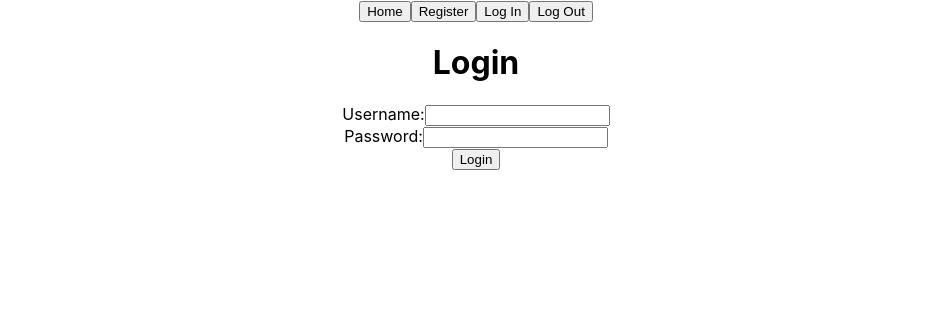
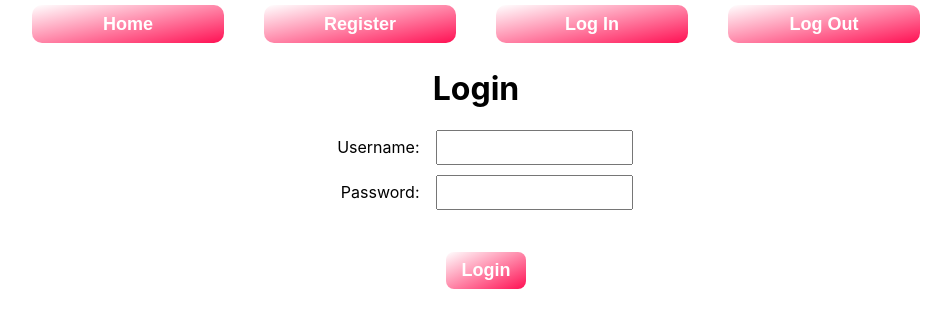
Before and after one commit to josephlarrivy/react-flask-chat-app-client, a React (Create React App) app: page /login in a window 1280 px wide. Shown: the top 328 px of the page, without its empty margins (164-1115 px from the left). Built offline with nearby package versions, Linux system fonts and the light colour scheme; no server answers.

Commit message:
building out css

```diff
--- a/src/components/ChatRoom.js
+++ b/src/components/ChatRoom.js
@@ -67,26 +67,41 @@ const ChatRoom = () => {
 
   return (
     <div>
-      <div id='navbar-container'>
+      <div id='navbar-container-chatroom'>
         <Navbar />
       </div>
 
-      <div id='content-container'>
+      <div id='content-container-chatroom'>
         <h1>Joined <b>{chatName}</b> as <b>{username}</b></h1>
         <p>{chatCode}</p>
-        <ul>
+
+
+        <div id='chat-display-container'>
+          <div id='chat-container'>
+            <span id='live-chat-area'>
               {messages.map((message, i) => (
-            <li key={i}>{message}</li>
+                <p key={i}>{message}</p>
               ))}
-        </ul>
-        <form onSubmit={handleSubmit}>
+            </span>
+            <form className='input-form' onSubmit={handleSubmit}>
               <input
+                type="text-area"
                 value={input}
                 onChange={e => setInput(e.target.value)}
               />
               <button type="submit">Send</button>
             </form>
           </div>
+          <div id='right-container'>
+
+          </div>
+        </div>
+
+
+
+
+
+      </div>
     </div>
   );
 };
--- a/src/components/Home.js
+++ b/src/components/Home.js
@@ -4,6 +4,8 @@ import axios from 'axios'
 
 import useLocalStorage from "../hooks/useLocalStorage";
 import Navbar from "./Navbar";
+
+import'./styles/Home.css'
 
 const Home = () => {
 
@@ -65,9 +67,15 @@ const Home = () => {
 
   return (
     <div>
+      <div id='navbar-container-home'>
         <Navbar />
+      </div>
+
+      <div id='content-container-home'>
 
       <h1>Welcome to the Chat App!</h1>
+<br></br>
+<br></br>
 
         {currentUser
           ?
@@ -78,7 +86,7 @@ const Home = () => {
           </>
           :
           <>
-          <p>Register to create chats or use a private code to enter and existing chat</p>
+            <p>Register to create a chat or use a private code to enter and existing chat</p>
             <button onClick={() => navigate('/register')}>Register</button>
             <button onClick={() => setCreateOrJoin('join')}>Join</button>
           </>
@@ -87,18 +95,19 @@ const Home = () => {
 
         {createOrJoin === 'create' &&
           <form onSubmit={handleCreateChat}>
-          <input type="text" placeholder="create chat name" value={inputValue} onChange={(e) => setInputValue(e.target.value)} />
-          <button type="submit">Create</button>
+            <input className="form-input-home" type="text" placeholder="create chat name" value={inputValue} onChange={(e) => setInputValue(e.target.value)} />
+            <br></br>
+            <button type="submit-home">Create</button>
           </form>
         }
         {createOrJoin === 'join' &&
           <form onSubmit={handleGetChatByCode}>
-          <input type="text" placeholder="enter private code" value={inputValue} onChange={(e) => setInputValue(e.target.value)} />
-          <button type="submit">Join</button>
+            <input className="form-input-home" type="text" placeholder="enter private code" value={inputValue} onChange={(e) => setInputValue(e.target.value)} />
+            <br></br>
+            <button type="submit-home">Join</button>
           </form>
         }
-
-
+      </div>
     </div>
   );
 }
--- a/src/components/Login.js
+++ b/src/components/Login.js
@@ -4,6 +4,7 @@ import { useNavigate } from 'react-router-dom';
 import useLocalStorage from "../hooks/useLocalStorage";
 import Navbar from './Navbar';
 
+import './styles/Login.css'
 
 const Login = () => {
 
@@ -42,20 +43,41 @@ const Login = () => {
 
   return (
     <div>
-      <Navbar />
 
-      <h1>Login</h1>
-      <label>
-        Username:
-        <input type="text" value={username} onChange={handleUsernameChange} />
-      </label>
-      <br />
-      <label>
-        Password:
-        <input type="password" value={password} onChange={handlePasswordChange} />
-      </label>
-      <br />
-      <button onClick={handleLogin}>Login</button>
+
+
+      <div id='navbar-container-login'>
+        <Navbar />
+      </div>
+
+
+
+
+      <div id='content-container-login'>
+        <h1>Login</h1>
+        <form className='form-container-login'>
+
+
+        <div className='form-input-login'>
+          <label className='form-label-login'>Username:</label>
+            <input className='form-text-login' type="text" value={username} onChange={handleUsernameChange} />
+        </div>
+
+
+
+        <div className='form-input-login'>
+          <label className='form-label-login'>Password:</label>
+          <input className='form-text-login' type="password" value={password} onChange={handlePasswordChange} />
+
+        </div>
+
+          <button className='form-submit-login' onClick={handleLogin}>Login</button>
+        </form>
+      </div>
+
+
+
+
     </div>
   );
 };
--- a/src/components/Navbar.js
+++ b/src/components/Navbar.js
@@ -2,6 +2,7 @@ import React from "react";
 import { useNavigate } from "react-router-dom";
 import useLocalStorage from '../hooks/useLocalStorage';
 
+import './styles/Navbar.css'
 
 const Navbar = () => {
 
@@ -9,12 +10,18 @@ const Navbar = () => {
 
   const navigate = useNavigate()
 
+  const logOut = () => {
+    localRemoveUsername()
+    navigate('/')
+  }
+
   return (
-    <div>
+    <div id="navbar-self-container">
+      <div className="circle"></div>
       <button onClick={() => navigate('/')}>Home</button>
       <button onClick={() => navigate('/register')}>Register</button>
       <button onClick={() => navigate('/login')}>Log In</button>
-      <button onClick={() => localRemoveUsername()}>Log Out</button>
+      <button onClick={() => logOut()}>Log Out</button>
     </div>
   )
 }
--- a/src/components/Register.js
+++ b/src/components/Register.js
@@ -3,6 +3,7 @@ import axios from 'axios';
 import { useNavigate } from 'react-router-dom';
 import useLocalStorage from '../hooks/useLocalStorage';
 import Navbar from './Navbar';
+import './styles/Register.css'
 
 const Register = () => {
   const [localStoreUsername, localRemoveUsername, localRetrieveUsername] = useLocalStorage();
@@ -45,21 +46,28 @@ const Register = () => {
 
   return (
     <div>
-      <Navbar />
-      <h1>Register</h1>
-      <label>
-        Username:
-        <input type="text" value={username} onChange={handleUsernameChange} />
-      </label>
-      <label>
-        Password:
-        <input type="password" value={password} onChange={handlePasswordChange} />
-      </label>
-      <label>
-        Email:
-        <input type="email" value={email} onChange={handleEmailChange} />
-      </label>
-      <button onClick={handleRegister}>Register</button>
+      <div id='navbar-container-register'>
+        <Navbar />
+      </div>
+
+      <div id='content-container-register'>
+        <h1>Register</h1>
+        <form className='form-container-register'>
+          <div className='form-input-register'>
+            <label className='form-label-register'>Username:</label>
+            <input className='form-text-register' type="text" value={username} onChange={handleUsernameChange} />
+          </div>
+          <div className='form-input-register'>
+            <label className='form-label-register'>Password:</label>
+            <input className='form-text-register' type="password" value={password} onChange={handlePasswordChange} />
+          </div>
+          <div className='form-input-register'>
+            <label className='form-label-register'>Email:</label>
+            <input className='form-text-register' type="email" value={email} onChange={handleEmailChange} />
+          </div>
+          <button className='form-submit-register' onClick={handleRegister}>Register</button>
+        </form>
+      </div>
     </div>
   );
 };
--- a/src/components/styles/ChatRoom.css
+++ b/src/components/styles/ChatRoom.css
@@ -1,14 +1,67 @@
-#navbar-container {
+#navbar-container-chatroom {
     position: absolute;
     width: 100%;
     height: 6vh;
-    background-color: aqua;
 }
 
-#content-container {
+#content-container-chatroom {
     margin-top: 6vh;
     height: 94vh;
     width: 100vw;
     position: absolute;
-    /* background-color: beige; */
+    background-color: white;
+    overflow: hidden;
 }
+
+#chat-display-container {
+    display: flex;
+    flex-direction: row;
+    justify-content: space-around;
+}
+
+.input-form {
+    width: 100%;
+    margin-top: 85%;
+    background-color: white;
+}
+
+#live-chat-area {
+    height: 10%;
+    overflow-y: scroll;
+}
+
+.input-form input {
+    width: 80%;
+    height: 50px;
+}
+
+
+#chat-container {
+    width: 40vw;
+    padding: 10px;
+    background-color: #ff1053;
+    height: 75vh;
+}
+
+#right-container {
+    width: 40vw;
+    padding: 10px;
+    background-color: #ff1053;
+}
+
+
+button {
+    border: none;
+    border-radius: 10px;
+    font-size: large;
+    font-weight: 700;
+    color: white;
+    background-image: linear-gradient(to bottom right, white, #ff1053);
+    padding: 0.5rem 1rem;
+    border-radius: 0.5rem;
+    margin-left: 20px;
+}
+
+button:hover {
+    cursor: pointer;
+}
--- /dev/null
+++ b/src/components/styles/Home.css
@@ -0,0 +1,40 @@
+#navbar-container-home {
+    position: absolute;
+    width: 100%;
+    height: 6vh;
+}
+
+#content-container-home {
+    margin-top: 6vh;
+    height: 94vh;
+    width: 100vw;
+    position: absolute;
+    background-color: white;
+}
+
+
+.form-input-home {
+    width: 20vw;
+    height: 3vw;
+    /* margin-left: 40vw; */
+    margin-top: 50px;
+    font-size: larger;
+    text-align: center;
+}
+
+button {
+    border: none;
+    border-radius: 10px;
+    font-size: large;
+    font-weight: 700;
+    color: white;
+    background-image: linear-gradient(to bottom right, white, #ff1053);
+    padding: 0.5rem 1rem;
+    border-radius: 0.5rem;
+    margin-left: 20px;
+    margin-top: 20px;
+}
+
+button:hover {
+    cursor: pointer;
+}
--- /dev/null
+++ b/src/components/styles/Login.css
@@ -0,0 +1,52 @@
+#navbar-container-login {
+    position: absolute;
+    width: 100%;
+    height: 6vh;
+}
+
+#content-container-login {
+    margin-top: 6vh;
+    height: 94vh;
+    width: 100vw;
+    position: absolute;
+    background-color: white;
+}
+
+.form-container-login {
+    display: flex;
+    flex-direction: column;
+    align-items: center;
+}
+
+.form-input-login {
+    margin-bottom: 10px;
+    display: flex;
+    align-items: center;
+}
+
+.form-label-login {
+    /* margin-right: 1rem; */
+    width: 100px;
+    text-align: right;
+}
+
+.form-input-login input {
+    margin-left: 1rem;
+    padding: 0.5rem;
+}
+
+.form-submit-login {
+    border: none;
+    border-radius: 10px;
+    font-size: large;
+    font-weight: 700;
+    color: white;
+    background-image: linear-gradient(to bottom right, white, #ff1053);
+    padding: 0.5rem 1rem;
+    border-radius: 0.5rem;
+    margin-top: 2rem;
+}
+
+.form-submit-login:hover {
+    cursor: pointer;
+}
--- /dev/null
+++ b/src/components/styles/Navbar.css
@@ -0,0 +1,25 @@
+#navbar-self-container {
+    width: 100%;
+    height: 100%;
+    background-color: white;
+    position: relative;
+    display: flex;
+    justify-content: center;
+    align-items: center;
+}
+
+#navbar-self-container button {
+    width: 15%;
+    height: 80%;
+    margin: 20px;
+    border: none;
+    border-radius: 10px;
+    font-size: large;
+    font-weight: 700;
+    color: white;
+    background-image: linear-gradient(to bottom right, white, #ff1053);
+}
+
+#navbar-self-container button:hover {
+    cursor: pointer;
+}
--- /dev/null
+++ b/src/components/styles/Register.css
@@ -0,0 +1,52 @@
+#navbar-container-register {
+    position: absolute;
+    width: 100%;
+    height: 6vh;
+}
+
+#content-container-register {
+    margin-top: 6vh;
+    height: 94vh;
+    width: 100vw;
+    position: absolute;
+    background-color: white;
+}
+
+.form-container-register {
+    display: flex;
+    flex-direction: column;
+    align-items: center;
+}
+
+.form-input-register {
+    margin-bottom: 10px;
+    display: flex;
+    align-items: center;
+}
+
+.form-label-register {
+    /* margin-right: 1rem; */
+    width: 100px;
+    text-align: right;
+}
+
+.form-input-register input {
+    margin-left: 1rem;
+    padding: 0.5rem;
+}
+
+.form-submit-register {
+    border: none;
+    border-radius: 10px;
+    font-size: large;
+    font-weight: 700;
+    color: white;
+    background-image: linear-gradient(to bottom right, white, #ff1053);
+    padding: 0.5rem 1rem;
+    border-radius: 0.5rem;
+    margin-top: 2rem;
+}
+
+.form-submit:hover-register {
+    cursor: pointer;
+}
```
Also changed, not shown: src/components/styles/pallette.md (added, +9 -0 lines). Lines whose indentation alone changed are shown as unchanged.
